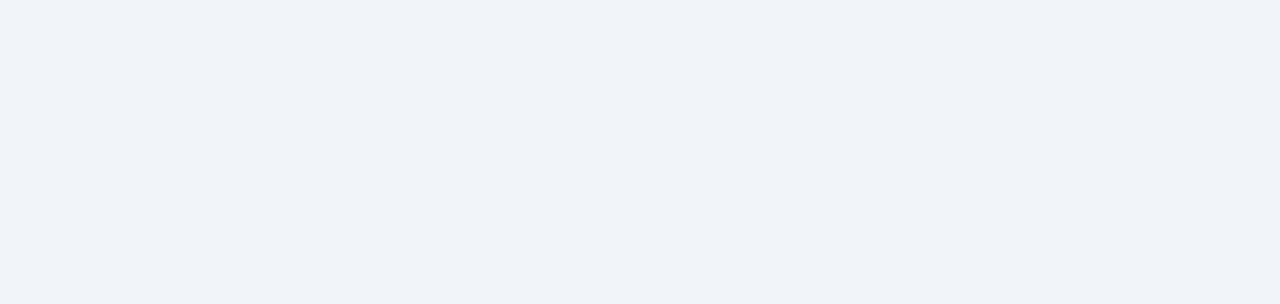
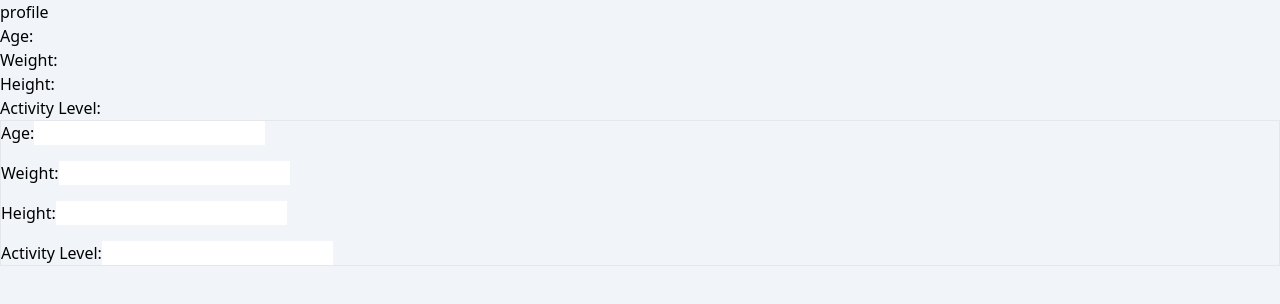
Before and after one commit to Jesusborjas006/TrackMyBite, a React (Vite) app: page /profile/1 in a window 1280 px wide. Shown: the top 304 px of the page. Built offline with nearby package versions, Linux system fonts and the light colour scheme.

Commit message:
Add user info to profile page and set up form to interact with info

```diff
--- a/src/pages/Profile.tsx
+++ b/src/pages/Profile.tsx
@@ -1,9 +1,79 @@
+import { useState } from "react";
+
 interface ProfileProps {
   user: string;
 }
 
 const Profile = ({ user }: ProfileProps) => {
-  return <section>{user}</section>;
+  const [userInfo, setUserInfo] = useState({
+    user: user,
+    age: "",
+    weight: "",
+    height: "",
+    activityLevel: "",
+  });
+
+  const { age, weight, height, activityLevel } = userInfo;
+
+  console.log(userInfo);
+
+  const handleChange = (e) => {
+    setUserInfo({ ...userInfo, [e.target.name]: e.target.value });
+  };
+
+  return (
+    <section>
+      <h3>{user} profile</h3>
+      <ul>
+        <li>Age: {age}</li>
+        <li>Weight: {weight} </li>
+        <li>Height: {height}</li>
+        <li>Activity Level: {activityLevel}</li>
+      </ul>
+
+      <form className=" mx-auto border flex flex-col gap-y-4">
+        <div className="flex ">
+          <label>Age: </label>
+          <input
+            type="text"
+            name="age"
+            value={userInfo.age}
+            onChange={handleChange}
+          />
+        </div>
+
+        <div className="flex ">
+          <label>Weight: </label>
+          <input
+            type="text"
+            name="weight"
+            value={userInfo.weight}
+            onChange={handleChange}
+          />
+        </div>
+
+        <div className="flex">
+          <label>Height: </label>
+          <input
+            type="text"
+            name="height"
+            value={userInfo.height}
+            onChange={handleChange}
+          />
+        </div>
+
+        <div className="flex">
+          <label>Activity Level: </label>
+          <input
+            type="text"
+            name="activityLevel"
+            value={userInfo.activityLevel}
+            onChange={handleChange}
+          />
+        </div>
+      </form>
+    </section>
+  );
 };
 
 export default Profile;
```
